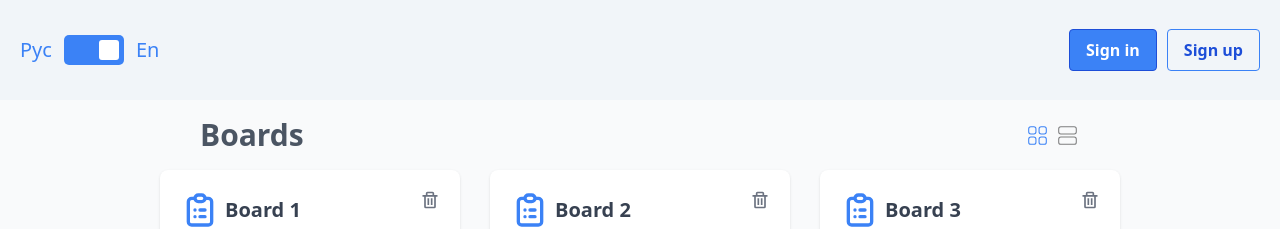
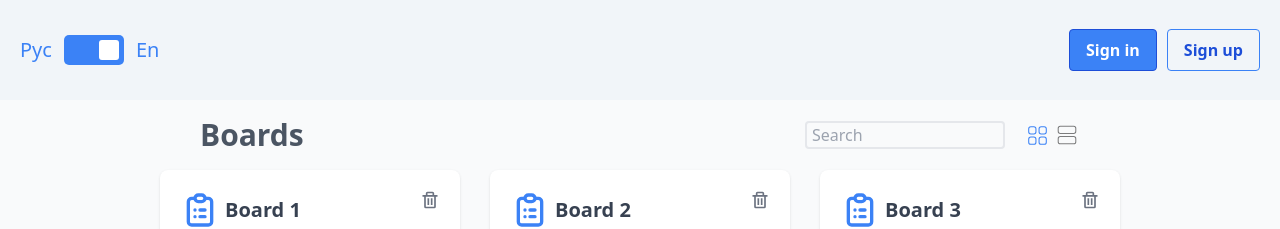
Before and after one commit to lg0leg/project-management-app, a React (Create React App) app: page / in a window 1280 px wide. Shown: the top 229 px of the page. Built offline with nearby package versions, Linux system fonts and the light colour scheme; what react-jwt would draw is missing.

Commit message:
feat: add board search

```diff
--- a/src/pages/Boards.tsx
+++ b/src/pages/Boards.tsx
@@ -25,7 +25,9 @@ const boardsDataArr = [
 
 export const Boards: FC = () => {
   const { lang } = useAppSelector((state) => state.langReducer);
+  const [boards, setBoards] = useState(boardsDataArr);
   const [grid, setGrid] = useState('grid');
+  const [searchQuery, setSearchQuery] = useState('');
 
   const gridButtonStyle = grid == 'grid' ? 'rgb(59, 130, 246, 1)' : 'rgb(0, 0, 0, 0.5)';
   const listButtonStyle = grid == 'grid' ? 'rgb(0, 0, 0, 0.5)' : 'rgb(59, 130, 246, 1)';
@@ -33,11 +35,21 @@ export const Boards: FC = () => {
   return (
     <>
       <section className="min-h-[calc(100vh-100px-80px)] bg-gray-50 ">
-        <div className="flex h-[50px] w-full items-center justify-between px-[20px]  sm:h-[70px] sm:px-[200px]">
+        <div className="flex h-[50px] w-full items-center justify-between gap-[20px] px-[20px] sm:h-[70px] md:px-[100px] lg:px-[200px]">
           <h2 className="text-2xl font-semibold text-gray-600 sm:text-3xl">
             {lang == 'en' ? 'Boards' : 'Доски'}
           </h2>
-          {/* <div>(some filters)</div> */}
+          <div className="flex gap-[20px]">
+            <input
+              className="w-[100px] rounded border-2 border-gray-200 bg-gray-50 pl-[5px] text-gray-500 focus:border-blue-400 focus:outline-none sm:w-[200px]"
+              type="search"
+              name="search"
+              placeholder={lang == 'en' ? 'Search' : 'Поиск'}
+              value={searchQuery}
+              onChange={({ target: { value } }: React.ChangeEvent<HTMLInputElement>) => {
+                setSearchQuery(value.toLowerCase());
+              }}
+            />
             <div className="flex gap-[5px]">
               <button className="hover:scale-105 active:scale-95" onClick={() => setGrid('grid')}>
                 <CiGrid41 size={25} color={gridButtonStyle} />
@@ -50,9 +62,17 @@ export const Boards: FC = () => {
               </button>
             </div>
           </div>
+        </div>
         {grid == 'grid' ? (
           <div className="flex flex-wrap justify-center gap-[30px] px-[20px] pb-[20px]">
-            {boardsDataArr.map((item) => (
+            {(searchQuery == ''
+              ? boards
+              : boards.filter(
+                  (item) =>
+                    item.title.toLowerCase().includes(searchQuery) ||
+                    item.description.toLowerCase().includes(searchQuery)
+                )
+            ).map((item) => (
               <BoardsCardGrid
                 title={item.title}
                 description={item.description}
@@ -63,7 +83,14 @@ export const Boards: FC = () => {
           </div>
         ) : (
           <div className="grid gap-[20px] px-[30px] pb-[20px]">
-            {boardsDataArr.map((item) => (
+            {(searchQuery == ''
+              ? boards
+              : boards.filter(
+                  (item) =>
+                    item.title.toLowerCase().includes(searchQuery) ||
+                    item.description.toLowerCase().includes(searchQuery)
+                )
+            ).map((item) => (
               <BoardsCardList
                 title={item.title}
                 description={item.description}
@@ -118,7 +145,6 @@ function BoardsCardList(props: { title: string; description: string; id: string
 
   return (
     <article
-      // className="relative grid h-[100px] w-full cursor-pointer grid-cols-[50px_1fr_6fr] items-center rounded-lg bg-white p-[20px] pr-[50px] shadow hover:shadow-blue-500/100"
       className="relative grid h-[100px] w-full cursor-pointer grid-cols-[50px_1fr] items-center rounded-lg bg-white p-[10px] shadow hover:shadow-blue-500/100 sm:grid-cols-[50px_1fr_6fr] sm:p-[20px] sm:pr-[50px]"
       onClick={() => {
         const path = `board/${props.id}`;
```
Lines whose indentation alone changed are shown as unchanged.
